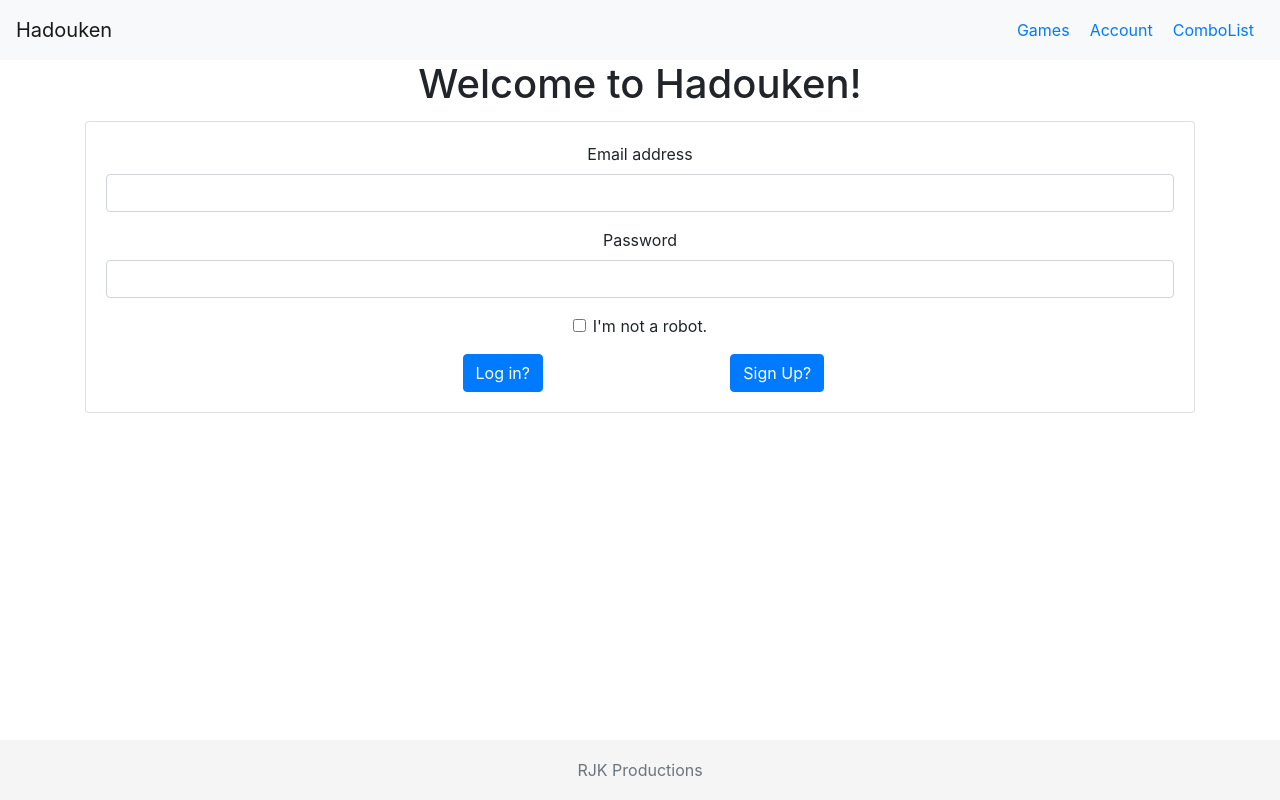
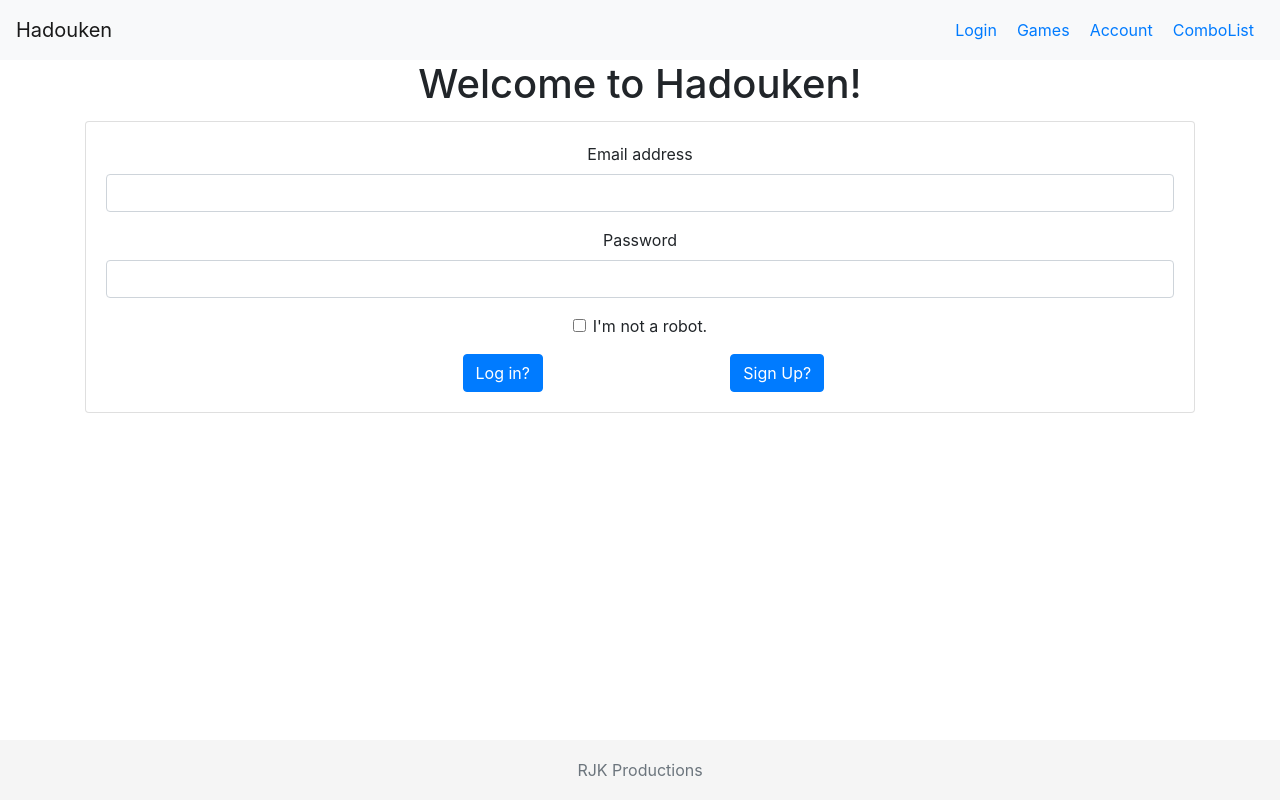
Before and after one commit to drivelikejehu/Hadouken, a React (Create React App) app in the folder client/: page / in a window 1280 px wide. Built offline with nearby package versions, Linux system fonts and the light colour scheme.

Commit message:
added login link

```diff
--- a/client/src/components/Shared/Navbar/Navbar.jsx
+++ b/client/src/components/Shared/Navbar/Navbar.jsx
@@ -8,7 +8,7 @@ class Navbar extends Component {
         <div className="navbar-brand">
           Hadouken
         </div>
-        {/* <button
+        <button
           className="navbar-toggler"
           type="button"
           data-toggle="collapse"
@@ -18,9 +18,12 @@ class Navbar extends Component {
           aria-label="Toggle navigation"
         >
           <span className="navbar-toggler-icon"></span>
-        </button> */}
+        </button>
         <div className="collapse navbar-collapse" id="navbarNav">
           <ul className="navbar-nav ml-auto">
+          <li className="nav-item" id="navbarLink">
+              <Link to={`../Login`}>Login</Link>
+            </li>
             <li className="nav-item" id="navbarLink">
               <Link to={`../Games`}>Games</Link>
             </li>
```
